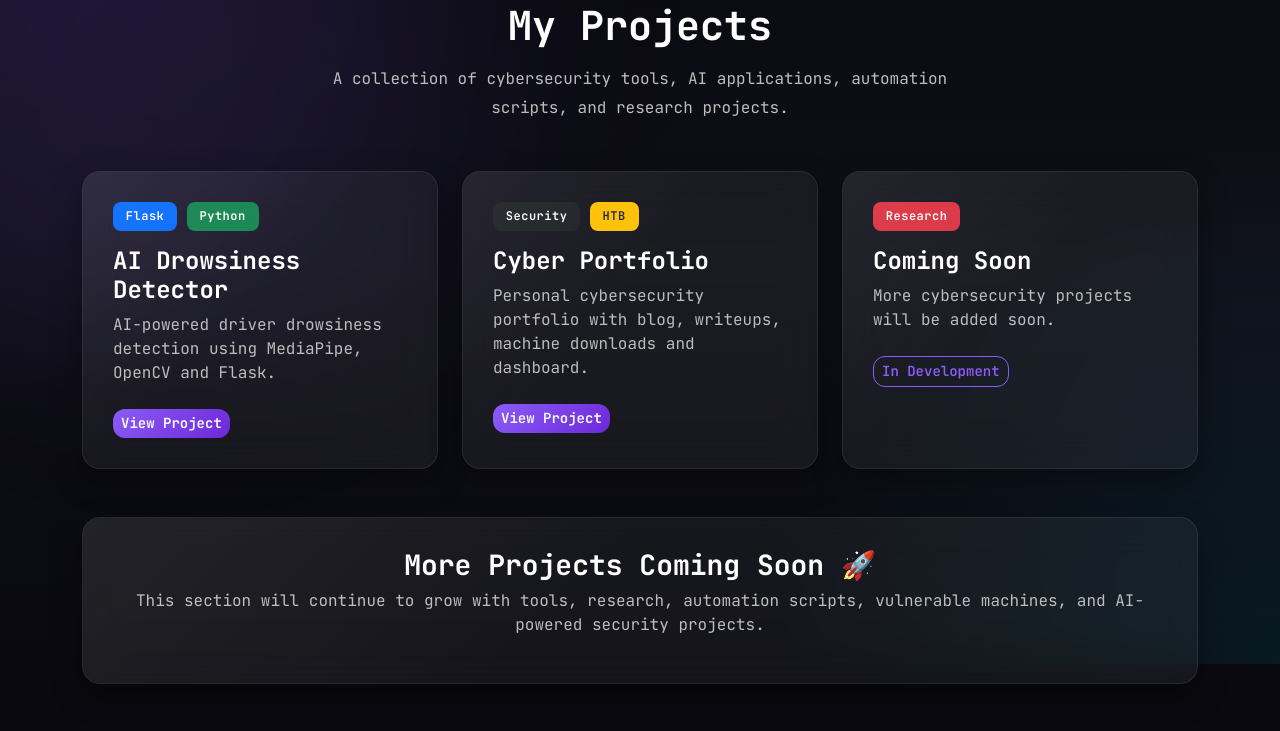
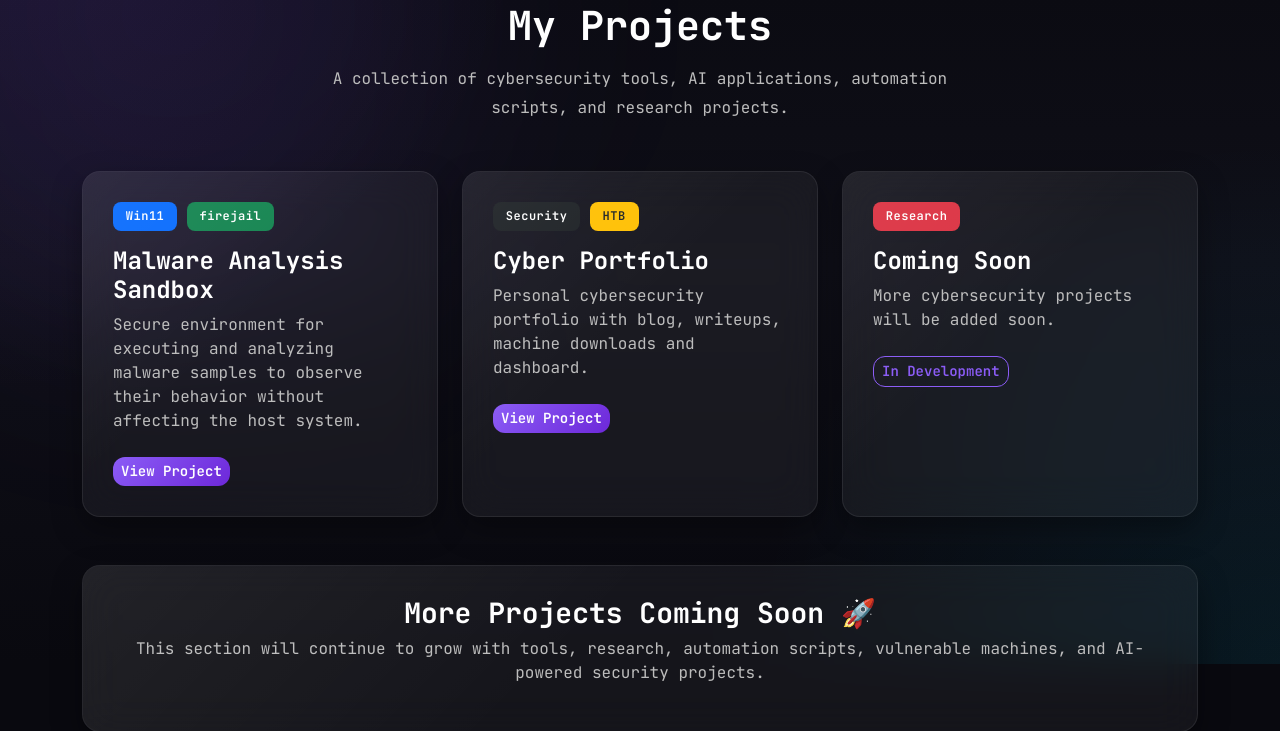
Before and after one commit to someone1928/portfolioCyber, a Flask app: page /projects in a window 1280 px wide. Shown: the part 136-867 px from the top of the page. Run offline with Flask 3, Linux system fonts and the light colour scheme.

Commit message:
Change project name and description
Updated project details to reflect a malware analysis sandbox.

```diff
--- a/templates/projects.html
+++ b/templates/projects.html
@@ -41,13 +41,13 @@
 
                         <span class="badge bg-primary">
 
-                            Flask
+                            Win11
 
                         </span>
 
                         <span class="badge bg-success">
 
-                            Python
+                            firejail
 
                         </span>
 
@@ -55,14 +55,13 @@
 
                     <h4>
 
-                        AI Drowsiness Detector
+                        Malware Analysis Sandbox
 
                     </h4>
 
                     <p class="text-gray">
 
-                        AI-powered driver drowsiness detection using
-                        MediaPipe, OpenCV and Flask.
+                        Secure environment for executing and analyzing malware samples to observe their behavior without affecting the host system.
 
                     </p>
 
```
